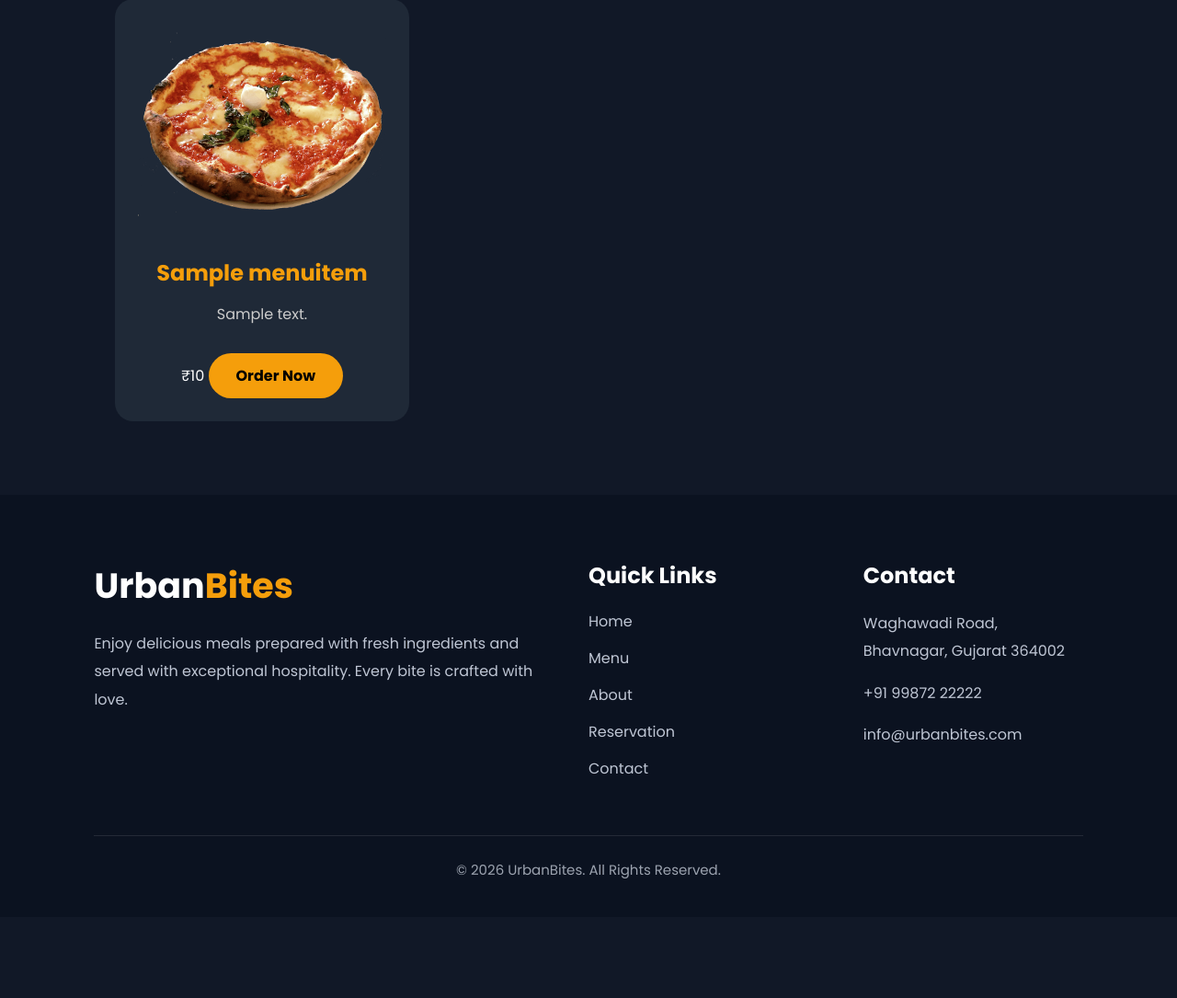
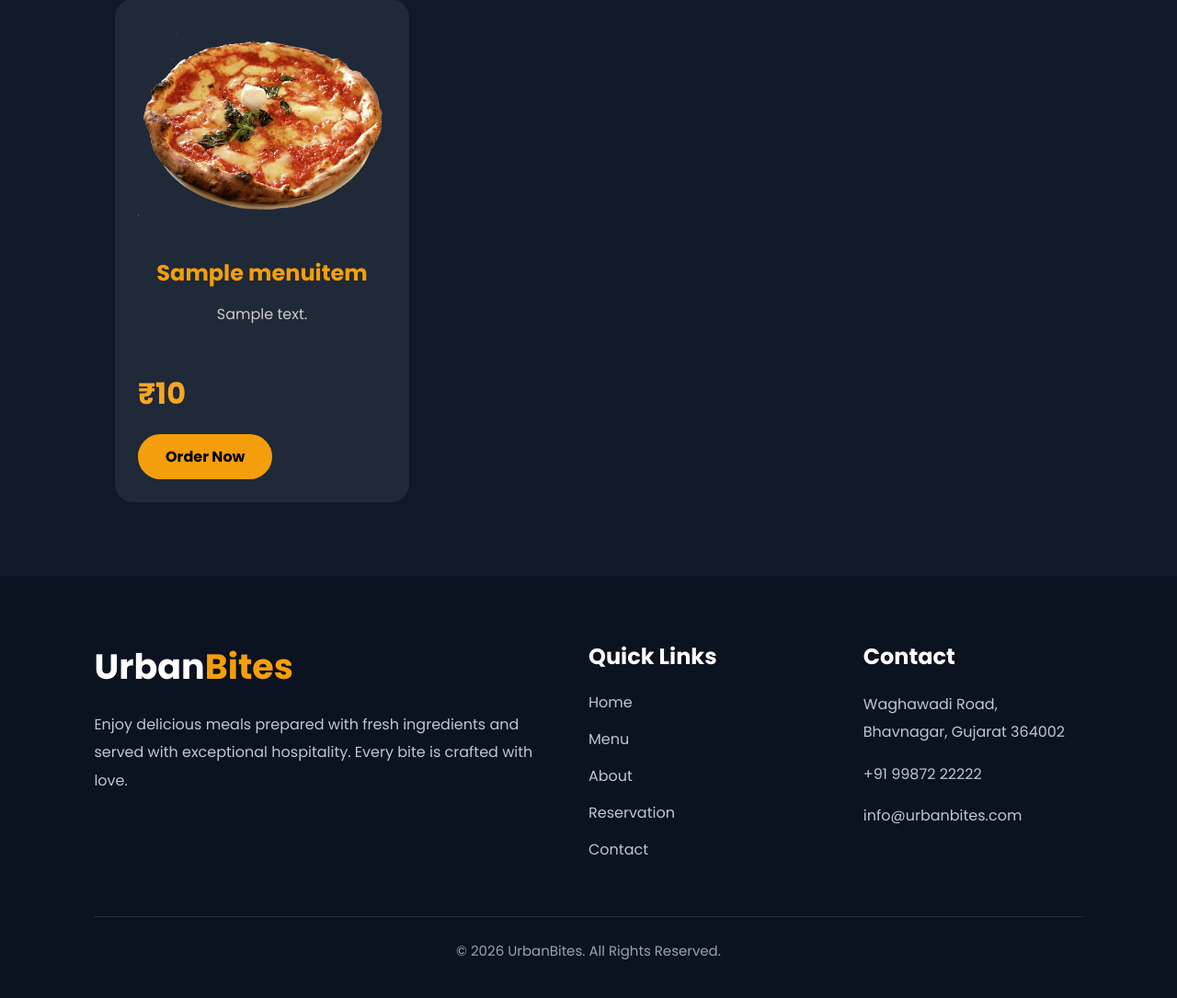
Before and after one commit to avniee0/UrbanBites, a Django app: page /menu/ in a window 1280 px wide. Shown: the part 328-1413 px from the top of the page at 92% size. Before the commit the page ends 1283 px from the top, so only its background shows below. Run offline with Django 5.2, Linux system fonts and the light colour scheme; tables that the repository leaves empty hold one stand-in row (values such as "Sample post").

```diff
--- a/static/css/style.css
+++ b/static/css/style.css
@@ -181,7 +181,7 @@ ul{
     flex:1;
     display:flex;
     justify-content:flex-end;
-    gap:12px;
+    gap:18px;
 }
 
 .login-btn,
@@ -2234,3 +2234,21 @@ table tr:hover{
     color:white;
 
 }
+/* ===== Menu card footer fix ===== */
+.food-footer{
+    display:flex;
+    flex-direction:column;
+    align-items:flex-start;
+    gap:15px;
+    margin-top:20px;
+}
+
+.food-price{
+    font-size:2rem;
+    font-weight:700;
+    color:#f5a623;
+}
+
+.food-footer .order-btn{
+    margin-top:5px;
+}
```
Also changed, not shown: templates/contact/contact.html (+11 -21 lines).
